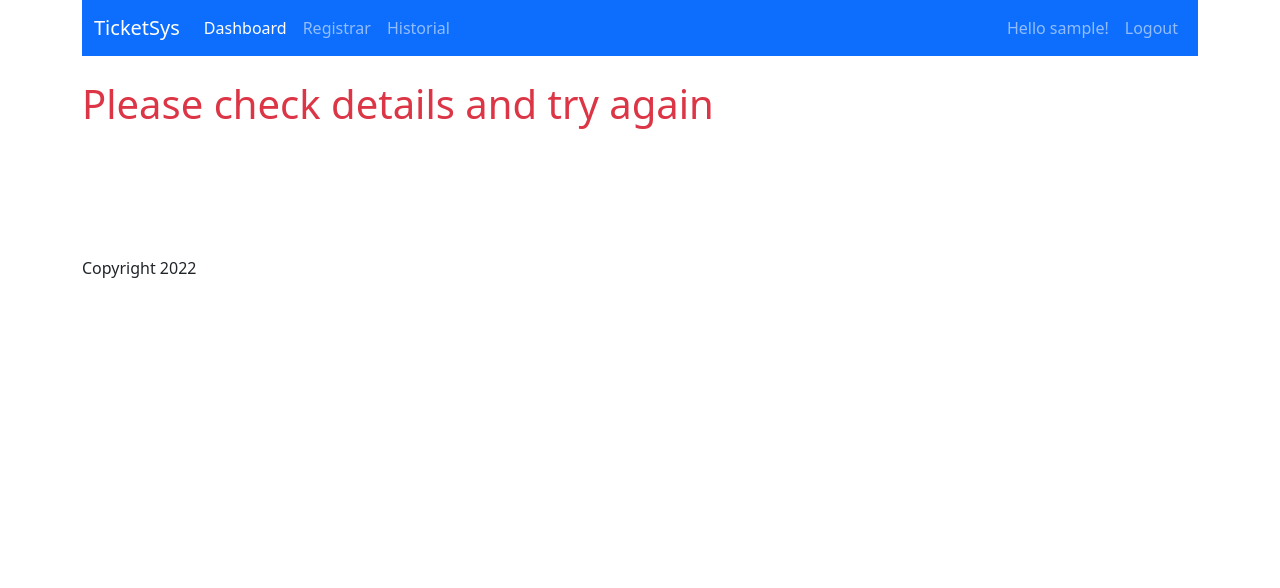
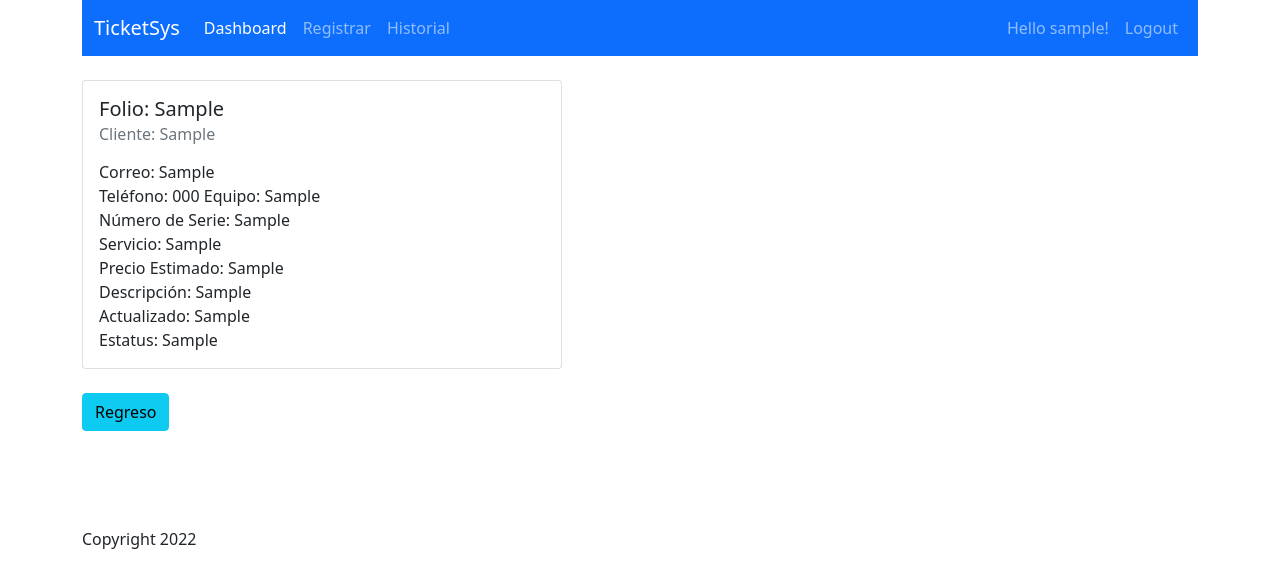
Before and after one commit to AdrismDJ/ticketsys, a PHP site: the page made by view.php in a window 1280 px wide. Shown: the top 588 px of the page. Run offline with PHP 8.4, Linux system fonts and the light colour scheme; the visitor is signed in with stand-in values (Sample User, id 1); tables that the repository leaves empty or names only in its code hold one stand-in row (values such as "Sample post").

Commit message:
3 Save - Ticket Details Ready
3 Save - Ticket Details Ready

```diff
--- a/dashboard.php
+++ b/dashboard.php
@@ -28,7 +28,7 @@ $results = $crud->getTickets();
                 <td><?php echo $r['cliente'] ?></td>
                 <td><?php echo $r['estatus'] ?></td>
                 <td>
-                    <a href="view.php?id=<?php echo $r['folio'] ?>" class="btn btn-primary">View</a>
+                    <a href="view.php?folio=<?php echo $r['folio'] ?>" class="btn btn-primary">Revisar</a>
                     <!--<a href="edit.php?id=<?php echo $r['folio'] ?>" class="btn btn-warning">Edit</a>
                     <a onclick="return confirm('Are you sure you want to delete this record?');" href="delete.php?id=<?php echo $r['folio'] ?>" class="btn btn-danger">Delete</a>-->
                 </td>
--- a/db/crud.php
+++ b/db/crud.php
@@ -60,9 +60,6 @@ class crud
         }
     }
 
-
-
-
     public function getTickets()
     {
         try {
@@ -74,6 +71,22 @@ class crud
             return false;
         }
     }
+
+    public function getTicketDetails($folio)
+    {
+        try {
+            $sql = "SELECT * FROM tickets WHERE folio = :folio";
+            $stmt = $this->db->prepare($sql);
+            $stmt->bindparam(':folio', $folio);
+            $stmt->execute();
+            $result = $stmt->fetch();
+            return $result;
+        } catch (PDOException $e) {
+            echo $e->getMessage();
+            return false;
+        }
+    }
+
 
     public function getAttendeeDetails($id)
     {
--- a/view.php
+++ b/view.php
@@ -1,34 +1,40 @@
 <?php
-$title = 'View Records';
+$title = 'View Tickets';
 
 require_once 'includes/header.php';
 require_once 'includes/auth_check.php';
 require_once 'db/conn.php';
 
 // Get attendee by Id
-if (!isset($_GET['id'])) {
+if (!isset($_GET['folio'])) {
     echo "<h1 class='text-danger'>Please check details and try again</h1>";
 } else {
-    $id = $_GET['id'];
-    $result = $crud->getAttendeeDetails($id);
+    $folio = $_GET['folio'];
+    $result = $crud->getTicketDetails($folio);
 ?>
 
-    <div class="card" style="width: 18rem;">
+
+    <div class="card" style="width: 30rem;">
         <div class="card-body">
-            <h5 class="card-title"><?php echo $result['firstname'] . " " . $result['lastname']; ?></h5>
-            <h6 class="card-subtitle mb-2 text-muted"><?php echo $result['name']; ?></h6>
+            <h5 class="card-title">Folio: <?php echo $result['folio']; ?></h5>
+            <h6 class="card-subtitle mb-3 text-muted">Cliente: <?php echo $result['cliente']; ?></h6>
             <p class="card-text">
-                Date of Birth: <?php echo $result['dateofbirth']; ?><br>
-                Email: <?php echo $result['emailaddress']; ?><br>
-                Contact Number: <?php echo $result['contactnumber']; ?>
+                Correo: <?php echo $result['correo']; ?><br>
+                Teléfono: <?php echo $result['telefono']; ?>
+                Equipo: <?php echo $result['correo']; ?><br>
+                Número de Serie: <?php echo $result['correo']; ?><br>
+                Servicio: <?php echo $result['correo']; ?><br>
+                Precio Estimado: <?php echo $result['correo']; ?><br>
+                Descripción: <?php echo $result['correo']; ?><br>
+                Actualizado: <?php echo $result['actualizado']; ?><br>
+                Estatus: <?php echo $result['correo']; ?><br>
+
             </p>
         </div>
     </div>
 
     <br>
-    <a href="dashboard.php" class="btn btn-info">Back to List</a>
-    <a href="edit.php?id=<?php echo $result['attendee_id'] ?>" class="btn btn-warning">Edit</a>
-    <a onclick="return confirm('Are you sure you want to delete this record?');" href="delete.php?id=<?php echo $result['attendee_id'] ?>" class="btn btn-danger">Delete</a>
+    <a href="dashboard.php" class="btn btn-info">Regreso</a>
 
 <?php } ?>
 
```
